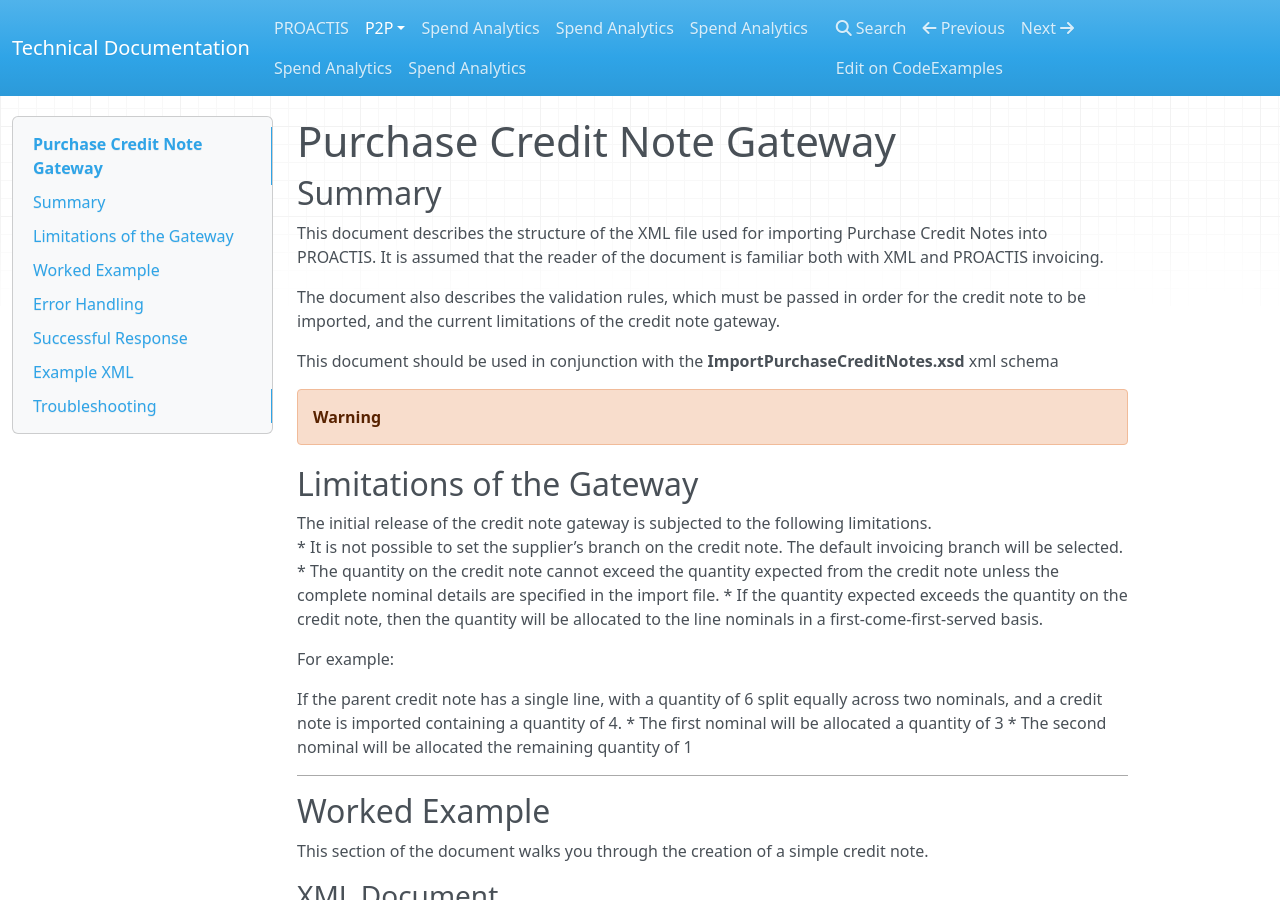
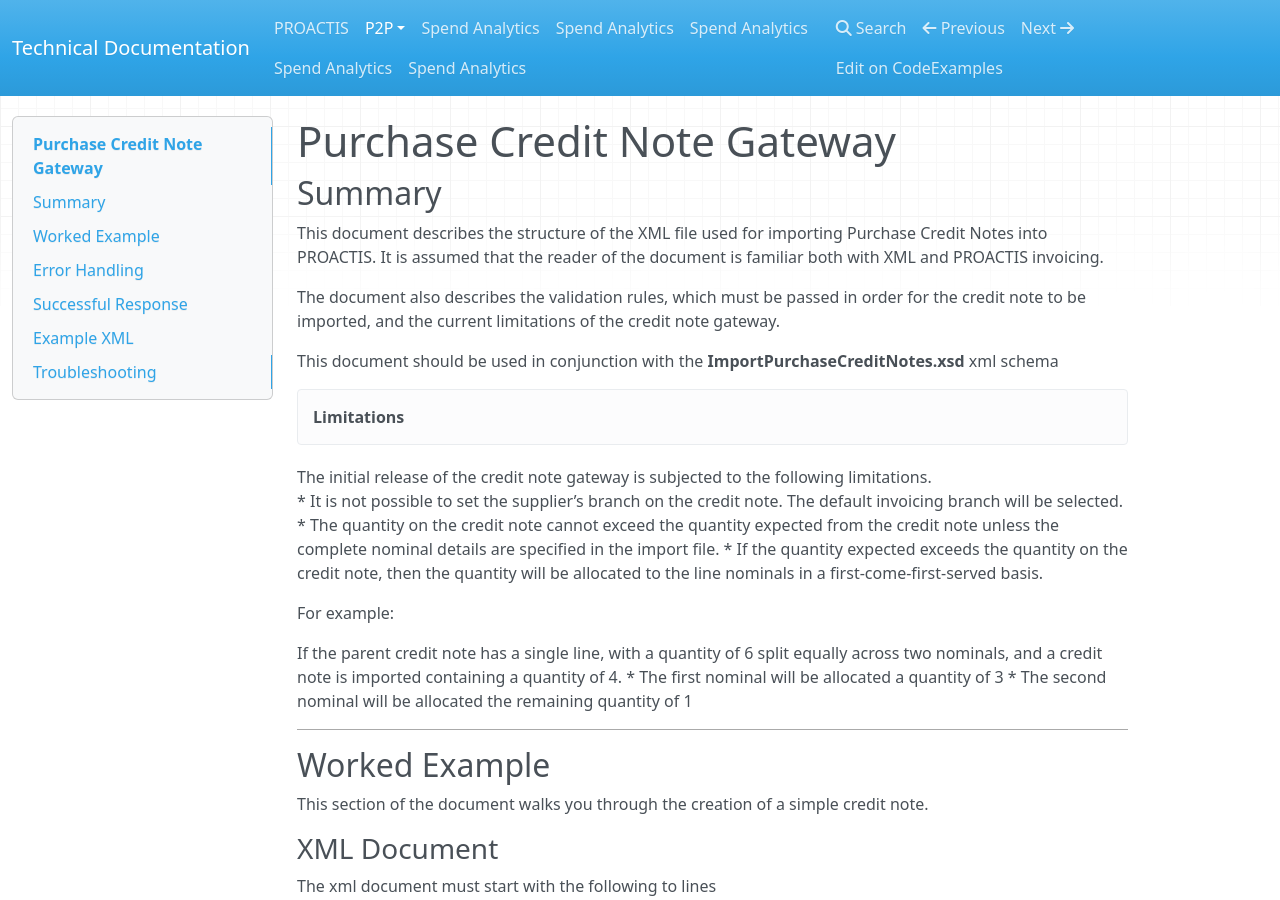
Before and after one commit to proactis-documentation/documentation-source, an MkDocs documentation site: the page built from docs/p2p/purchaseCreditNoteGateway.md, in a window 1280 px wide and 900 px high. Built offline with MkDocs 1.6.1, drawn with Linux system fonts in a browser that asks for light colours; nearby versions of some CDN libraries; old or Windows-style settings are respelled for this version of MkDocs.

Commit message:
CreditNotes

```diff
--- a/docs/p2p/purchaseCreditNoteGateway.md
+++ b/docs/p2p/purchaseCreditNoteGateway.md
@@ -9,9 +9,7 @@ The document also describes the validation rules, which must be passed in order
 This document should be used in conjunction with the **ImportPurchaseCreditNotes.xsd** xml schema
 
 
-!!! Warning
-
-## Limitations of the Gateway
+!!! Limitations of the Gateway
 
 The initial release of the credit note gateway is subjected to the following limitations.
 * It is not possible to set the supplier’s branch on the credit note.  The default invoicing branch will be selected.
```
Also changed, not shown: other parts of docs/p2p/purchaseCreditNoteGateway.md (+1 -1 lines).
